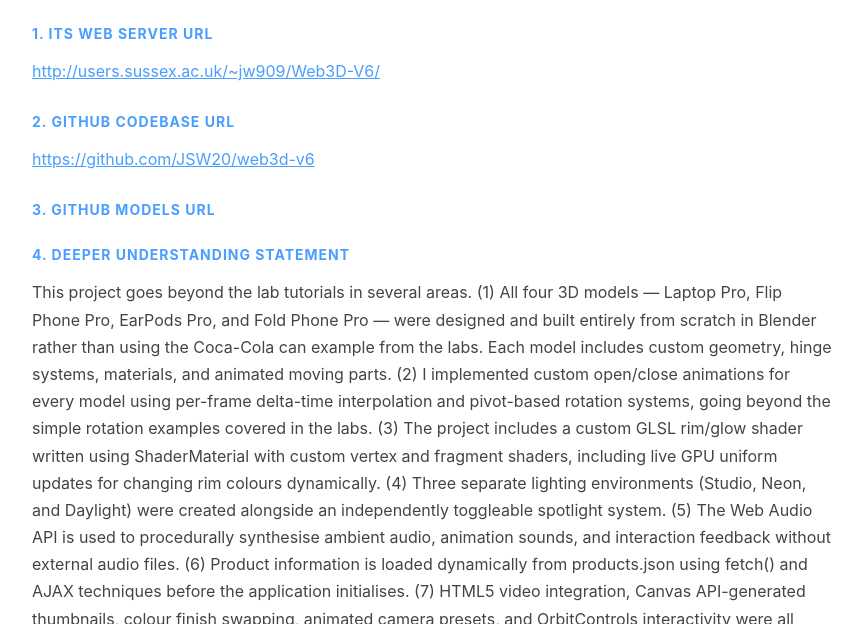
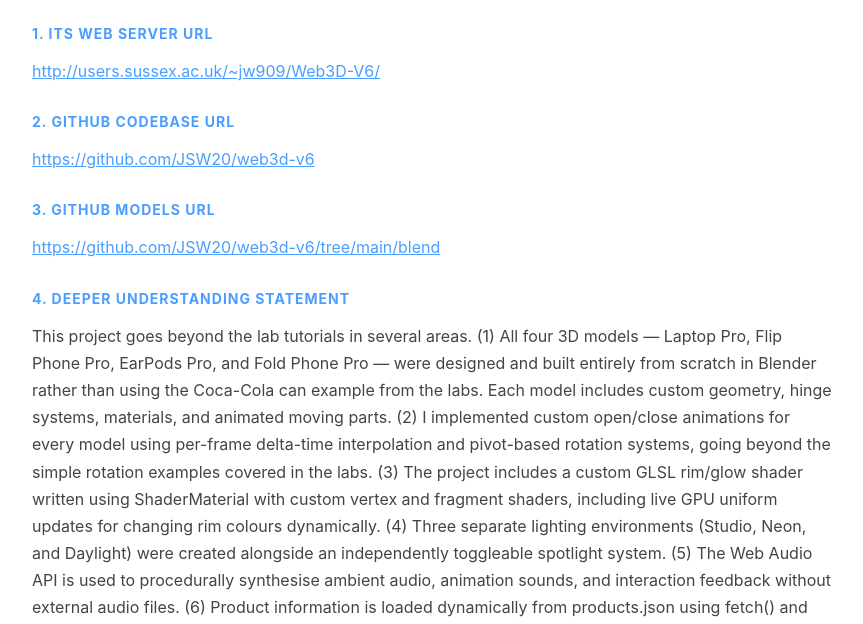
Before and after one commit to JSW20/web3d-v6, a plain HTML site: page submission.html in a window 1280 px wide. Shown: the part 176-800 px from the top of the page, without its empty margins (208-1071 px from the left). Drawn offline with Linux system fonts and the light colour scheme.

Commit message:
Update submission.html

```diff
--- a/submission.html
+++ b/submission.html
@@ -27,7 +27,7 @@
   <p><a href="YOUR_GITHUB_REPO_URL">https://github.com/JSW20/web3d-v6</a></p>
 
   <h2>3. GitHub Models URL</h2>
-  <p><a href="YOUR_GITHUB_MODELS_FOLDER_URL"></a></p>
+  <p><a href="YOUR_GITHUB_MODELS_FOLDER_URL">https://github.com/JSW20/web3d-v6/tree/main/blend</a></p>
 
   <h2>4. Deeper Understanding Statement</h2>
 <p>
```
